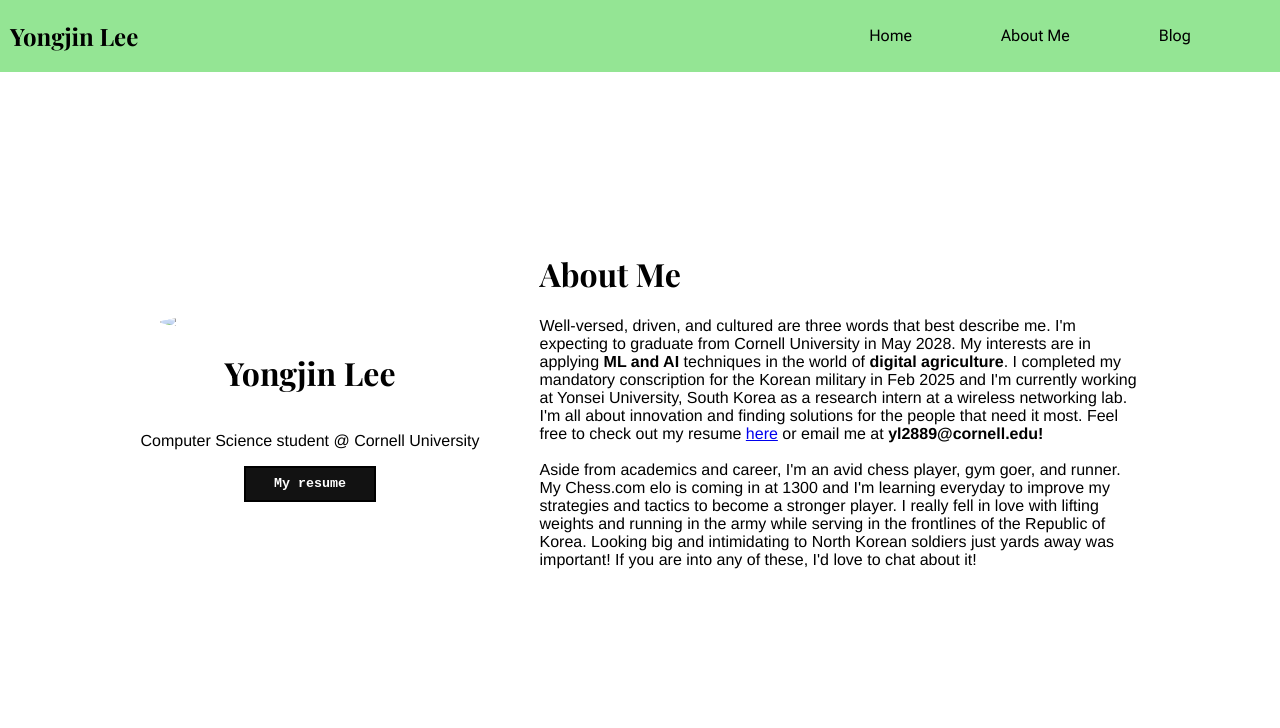
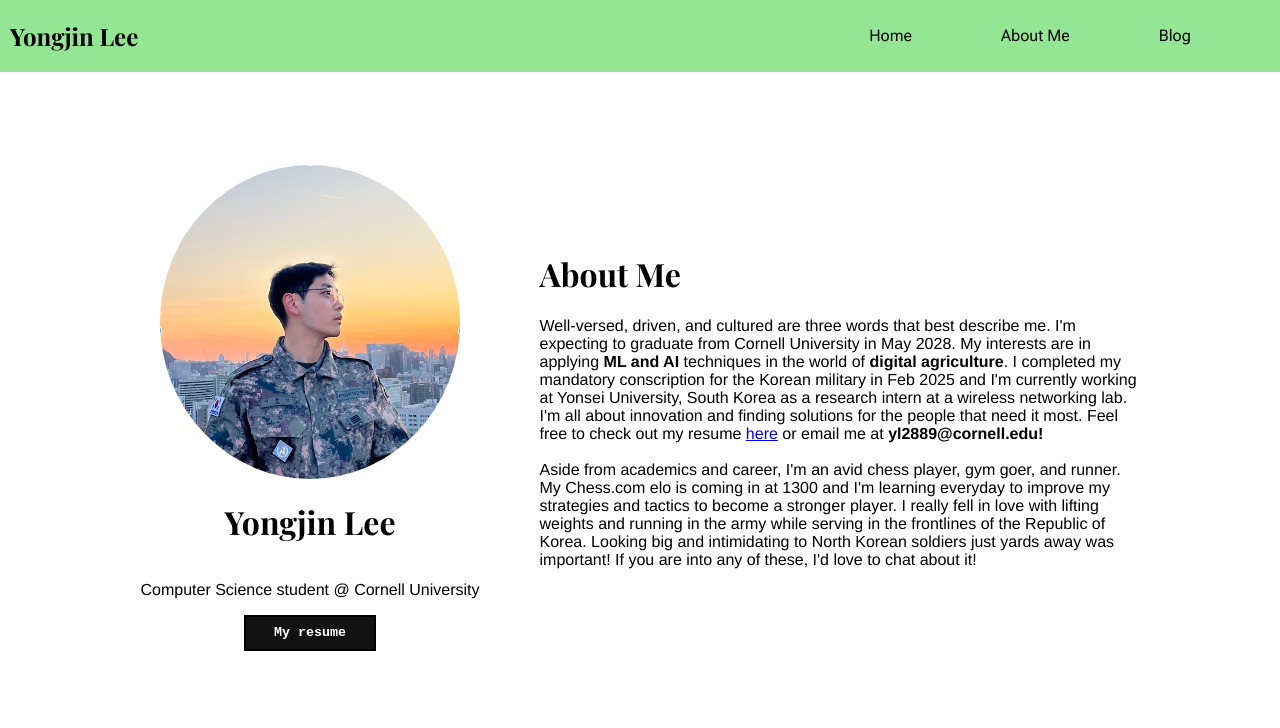
Before and after one commit to yongjinlearner/portfolio-blog, a plain HTML site: page about-me.html in a window 1280 px wide. Shown: the top 728 px of the page. Drawn offline with nearby package versions, Linux system fonts and the light colour scheme; a web font is replaced by a local one.

Commit message:
Update about-me.html

```diff
--- a/about-me.html
+++ b/about-me.html
@@ -28,7 +28,7 @@
   </div>
     <main id="aboutMe">
       <div id="profile">
-        <img src="images/Screenshot 2025-03-07 at 10.41.06 PM.png" width="300px">
+        <img src="images/naksan.png" width="300px">
         <h1>Yongjin Lee</h1>
         <p>Computer Science student @ Cornell University</p>
         <button onclick="openInNewTab('images/Yongjin Lee CV.pdf')">
```
